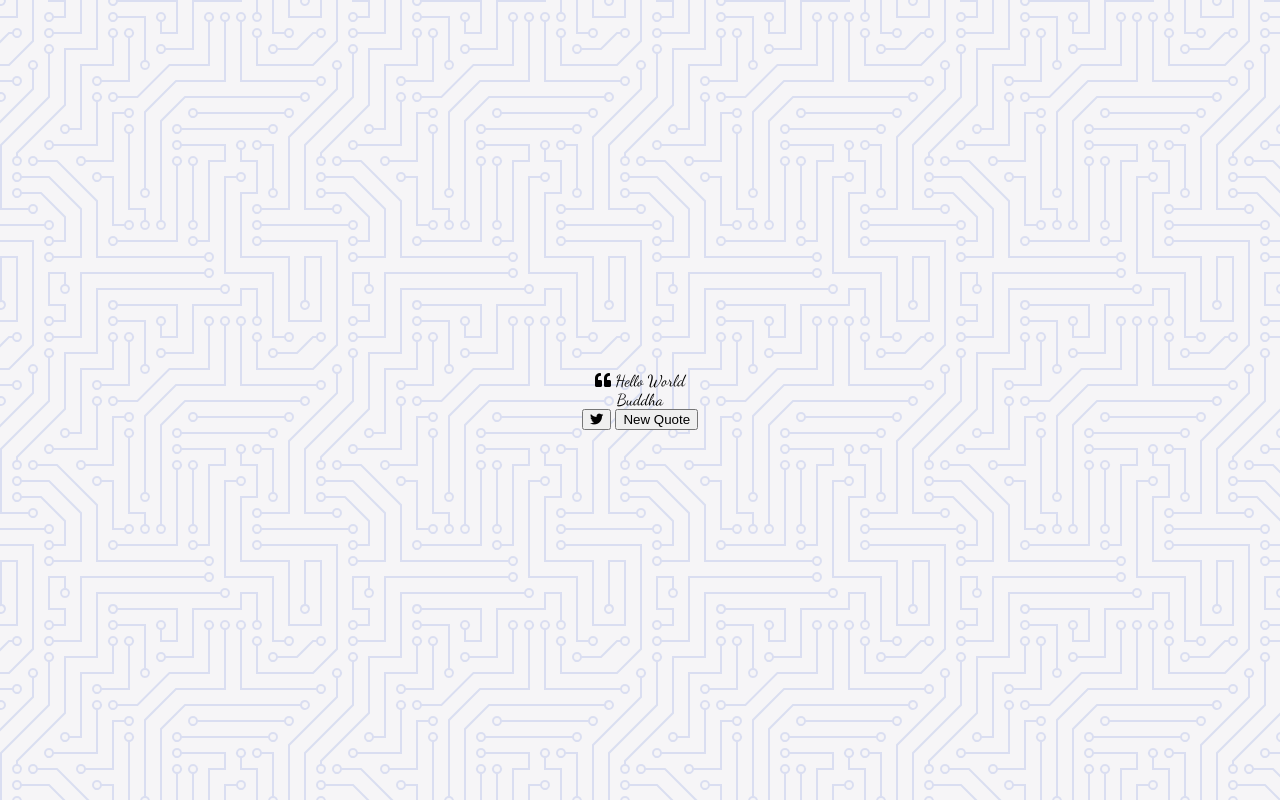
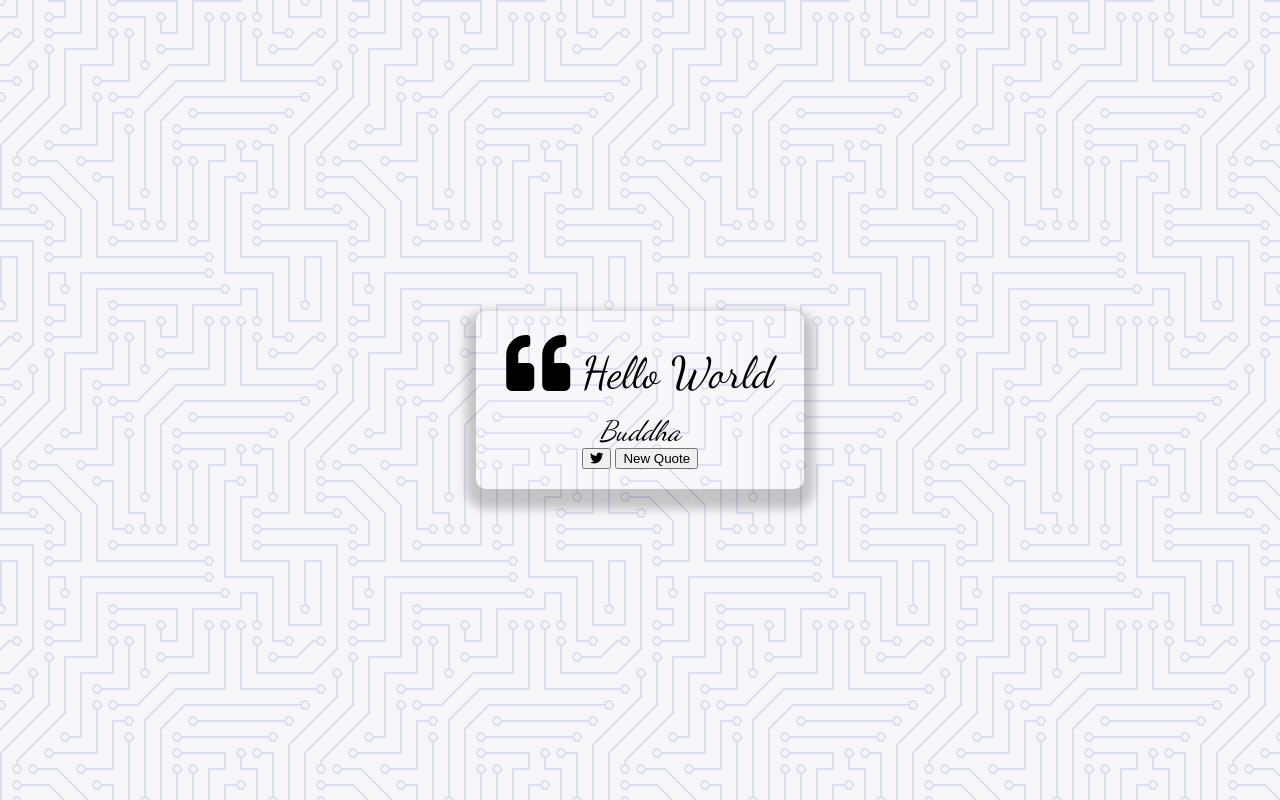
Before and after one commit to JenCall/javascript_projects, a plain HTML site: page quote-generator/index.html in a window 1280 px wide. Drawn offline with Linux system fonts and the light colour scheme.

Commit message:
add some styling to quote container&Text&Author

```diff
--- a/quote-generator/index.html
+++ b/quote-generator/index.html
@@ -10,7 +10,7 @@
 
 </head>
 <body>
-    <div class="quotecontainer" id="quote-container">
+    <div class="quote-container" id="quote-container">
         <!-- Quote -->
         <div class="quote-text">
             <i class="fas fa-quote-left"></i>
--- a/quote-generator/style.css
+++ b/quote-generator/style.css
@@ -18,3 +18,43 @@ body {
     align-items: center;
     justify-content: center;
 }
+
+.quote-container {
+    width: auto;
+    max-width: 900px;
+    padding: 20px 30px;
+    border-radius: 10px;
+    background-color: rgba(255, 255, 255, 0.1);
+    box-shadow: 0 10px 10px 10px rgba(0, 0, 0, 0.2);
+}
+
+.quote-text {
+    font-size: 2.75rem;
+}
+
+.long-quote {
+    font-size: 2rem;
+}
+
+.fa-quote-left {
+    font-size: 4rem;
+}
+
+.quote-author {
+    margin-top: 15px;
+    font-size: 1.75rem;
+    font-weight: 400;
+    font-style: italic;
+}
+
+/* Media Query: Tablet or Smaller */
+
+@media screen and (max-width: 1000px) {
+    .quote-container {
+        margin: auto 10px;
+    }
+
+    .quote-text {
+        font-size: 2.5rem;
+    }
+}
```
